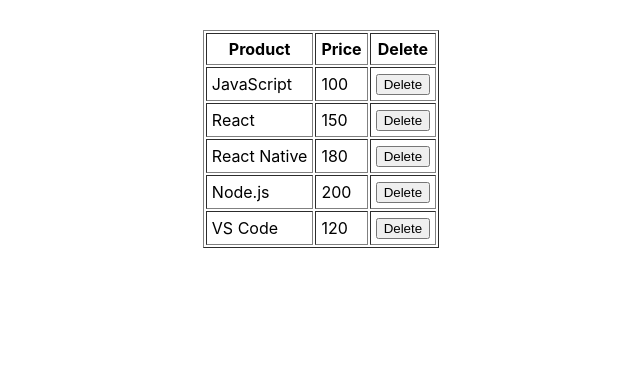
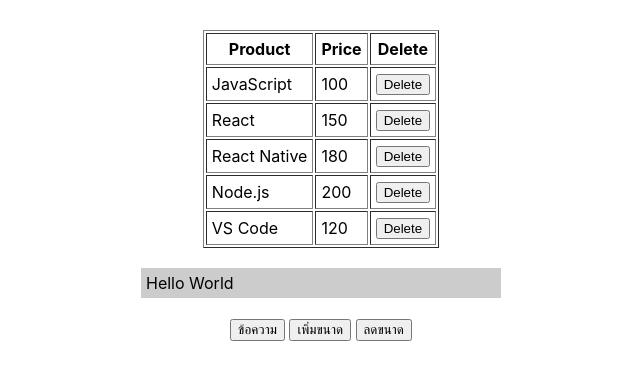
Before and after one commit to XZACTA/app1, a React (Create React App) app: page / in a window 1280 px wide. Shown: the top 380 px of the page, without its empty margins (319-959 px from the left). Built offline with nearby package versions, Linux system fonts and the light colour scheme.

Commit message:
Create state-func.js
Create state-func.js

```diff
--- a/src/App.js
+++ b/src/App.js
@@ -4,7 +4,16 @@
 import { EventData2 } from './even-data'
 import RefsFunc from './refs-func'
 import RefsArray from './refs-array'
+import MessageBox from './state-func'
+
 
 export default function App(){
-  return <RefsArray/>
+  return (
+    <>
+    <div>
+      <RefsArray/>
+      <MessageBox/>
+    </div>
+    </>
+  )
 }
--- /dev/null
+++ b/src/state-func.js
@@ -0,0 +1,34 @@
+import React,{useState} from 'react'
+
+export default function MessageBox(){
+    let [text, setText]= useState('Hello World')
+    let[size,setSize]=React.useState(16)
+
+    const onClickSetText = () => {
+        let t = prompt('กำหนดข้อความ')
+        if(t){
+            setText(t)
+        }
+    }
+    const onClickZoomIn=()=>{
+        let newSize= size + 1
+        setSize(newSize)
+
+    }
+    let msgboxStyle={
+        display:'inline-block',
+        width:350,
+        fontSize:size,
+        backgroundColor:'#ccc',
+        padding:5,
+        textAlign:'left'
+    }
+    return(
+        <div style={{textAlign:'center',marginTop:20}}>
+            <div style={msgboxStyle}>{text}</div><br/><br/>
+            <button onClick={onClickSetText}>ข้อความ</button>&nbsp;
+            <button onClick={onClickZoomIn}>เพิ่มขนาด</button>&nbsp;
+            <button onClick={()=>setSize(size-1)}>ลดขนาด</button>
+        </div>
+    )
+}
```
